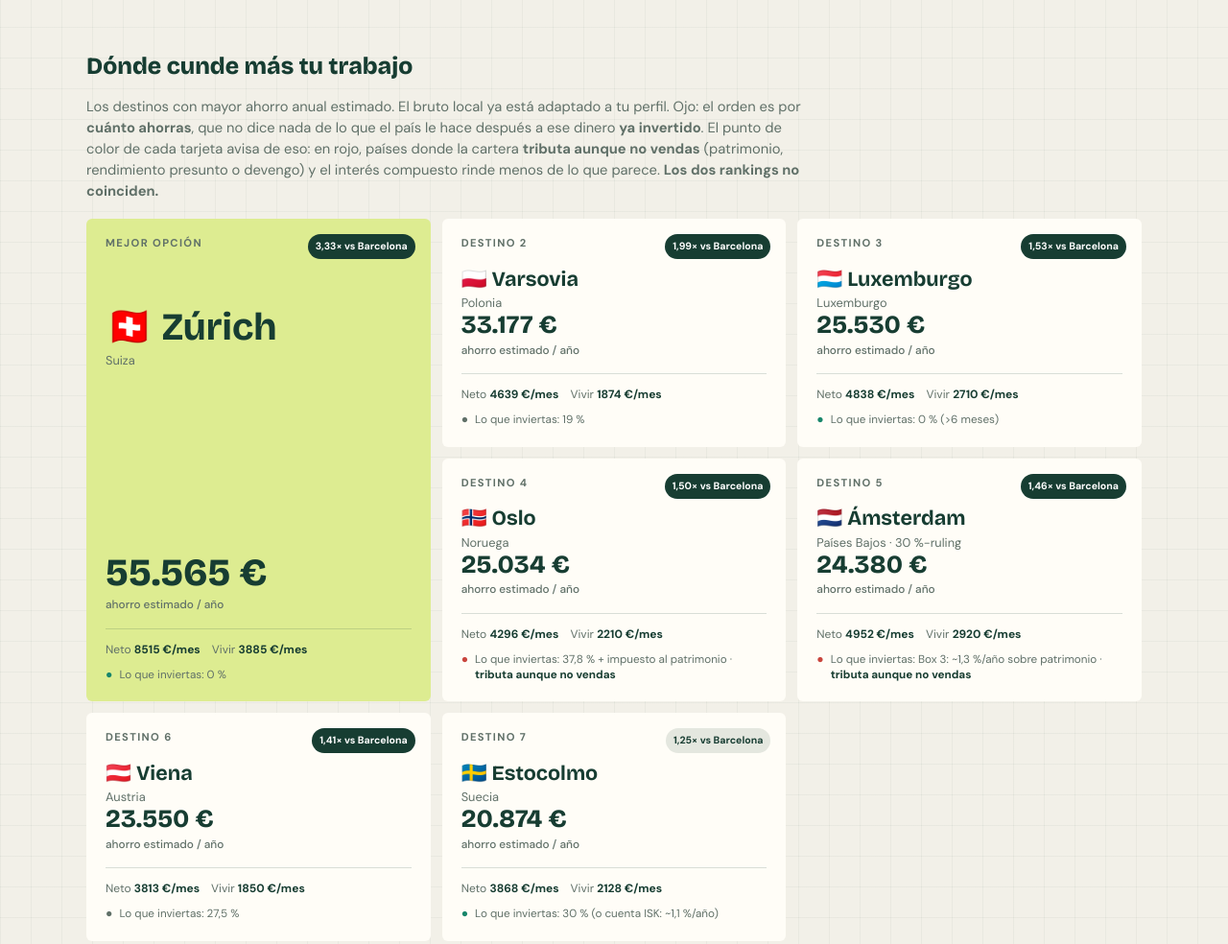
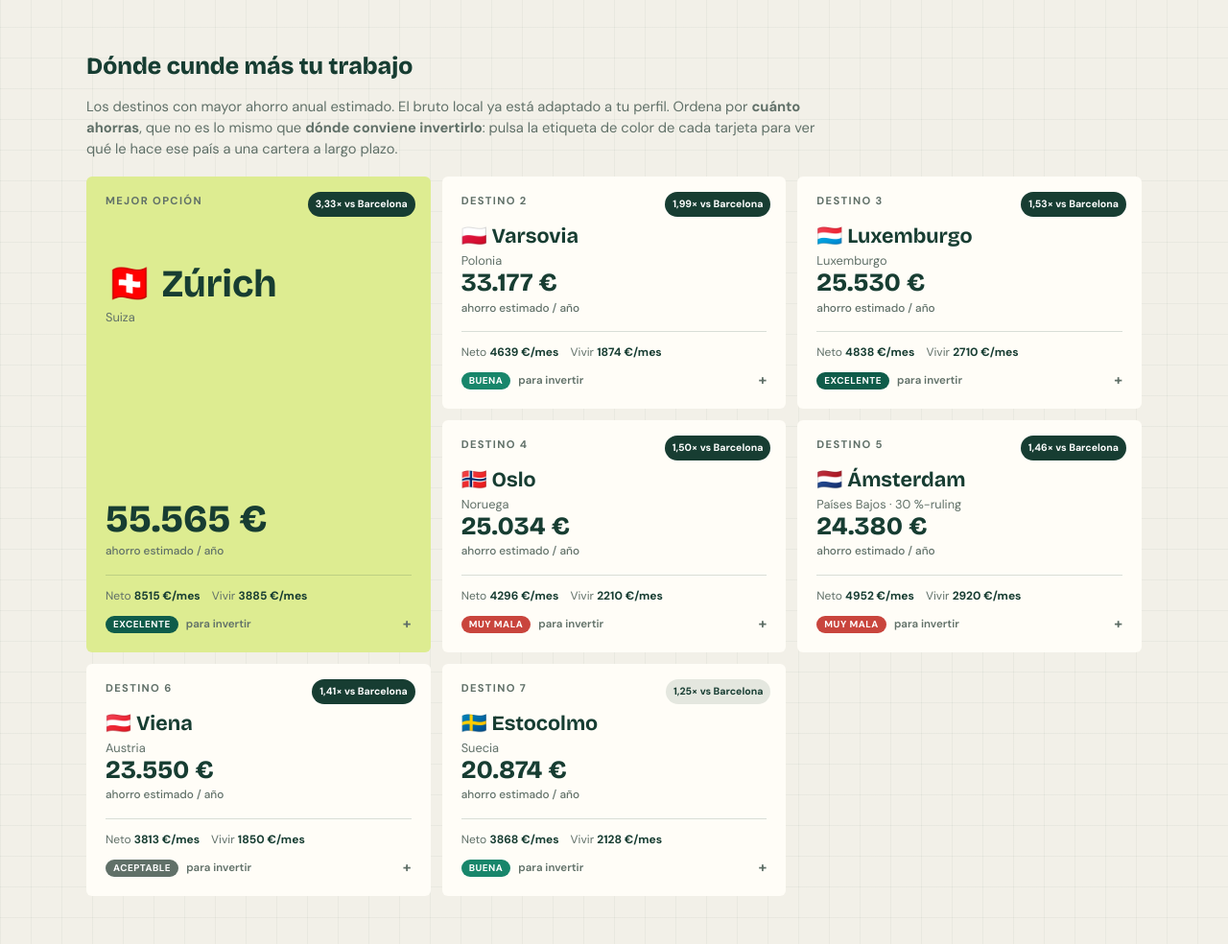
Before and after one commit to netraular/simple-webs, a plain HTML site: page pages/comparador-paises-v2.html in a window 1280 px wide. Shown: the part 1028-2012 px from the top of the page at 96% size. Drawn offline with nearby package versions, Linux system fonts and the light colour scheme.

Commit message:
feat(comparador): la fiscalidad de cada destino, en etiqueta desplegable
La linea de texto que se anadio a las tarjetas competia con el resto del
contenido y obligaba a leer para captar algo que se entiende de un vistazo.

Pasa a ser una etiqueta de color con una sola palabra (la escala Muy mala →
Excelente que la pagina ya usaba) y un <details> que, al pulsar, despliega el
texto de "Mientras la tienes" y "Al vender". Ese texto ya existia en los datos
pero solo salia en la seccion 6, que esta oculta, asi que en la practica no lo
veia nadie.

La entradilla de la seccion vuelve a una linea y remite a la etiqueta en vez
de explicarlo todo por adelantado.

Los colores de la escala NOTA eran hex de la paleta anterior: como solo se
usaban en secciones ocultas, la discrepancia no se notaba. Al pasar a primer
plano se migran al tema claro vigente, con contraste suficiente para texto
blanco (4,5:1 o mas en las cuatro notas que aparecen en los datos).

```diff
--- a/pages/comparador-paises-v2.html
+++ b/pages/comparador-paises-v2.html
@@ -248,10 +248,20 @@
   .destination .meta{display:flex; gap:12px; margin-top:16px; padding-top:12px; border-top:1px solid rgba(23,61,50,.16); font-size:.75rem; color:var(--mut)}
   .destination .meta b{color:var(--ink)}
   /* Fiscalidad del ahorro en la tarjeta: el ranking ordena por ahorro anual, que no dice
-     nada de lo que el país le hace luego a la cartera invertida. */
-  .destination .fiscal{display:flex; gap:7px; align-items:baseline; margin-top:9px; font-size:.73rem; color:var(--mut); line-height:1.35}
-  .destination .fiscal b{color:var(--ink)}
-  .destination .fiscal .fdot{flex:none; font-size:1.05em}
+     nada de lo que el país le hace luego a la cartera invertida. Se resume en una etiqueta
+     de color y el detalle se despliega al pulsar, para no llenar la tarjeta de texto. */
+  .destination .fiscal{margin-top:12px; font-size:.72rem; color:var(--mut)}
+  .destination .fiscal summary{list-style:none; cursor:pointer; display:flex; align-items:center;
+    gap:8px; font-weight:600; user-select:none}
+  .destination .fiscal summary::-webkit-details-marker{display:none}
+  .destination .fiscal summary::after{content:'+'; margin-left:auto; font-weight:800; font-size:.95rem;
+    line-height:1; color:var(--mut)}
+  .destination .fiscal[open] summary::after{content:'−'}
+  .destination .fiscal summary:hover .ftag{filter:brightness(1.12)}
+  .destination .ftag{background:var(--n); color:#fff; font:800 .62rem/1 "DM Sans",sans-serif;
+    text-transform:uppercase; letter-spacing:.5px; padding:4px 8px; border-radius:99px; white-space:nowrap}
+  .destination .fiscal p{margin:9px 0 0; line-height:1.45}
+  .destination .fiscal p b{color:var(--ink); text-transform:uppercase; font-size:.66rem; letter-spacing:.4px}
   .destination .status{position:absolute; top:16px; right:16px; border-radius:99px; padding:5px 8px; background:#e4e7df; font-size:.66rem; font-weight:700}
   .destination .status.yes{background:var(--ink); color:#fff}
   .chart{padding:26px 22px}
@@ -360,10 +370,8 @@
   <section>
     <h2 class="sec">Dónde cunde más tu trabajo</h2>
     <p class="lead">Los destinos con mayor ahorro anual estimado. El bruto local ya está adaptado a tu perfil.
-    Ojo: el orden es por <b>cuánto ahorras</b>, que no dice nada de lo que el país le hace después a ese dinero
-    <b>ya invertido</b>. El punto de color de cada tarjeta avisa de eso: en rojo, países donde la cartera
-    <b>tributa aunque no vendas</b> (patrimonio, rendimiento presunto o devengo) y el interés
-    compuesto rinde menos de lo que parece. <b>Los dos rankings no coinciden.</b></p>
+    Ordena por <b>cuánto ahorras</b>, que no es lo mismo que <b>dónde conviene invertirlo</b>: pulsa la etiqueta
+    de color de cada tarjeta para ver qué le hace ese país a una cartera a largo plazo.</p>
     <div class="destinations" id="destinations"></div>
     <div hidden><table><tbody id="tbody"></tbody></table></div>
   </section>
@@ -793,12 +801,15 @@ function aniosHasta(objetivo, anual, r){
 }
 
 /** Nota cualitativa del trato fiscal al ahorro invertido a largo plazo. */
+// Escala de fiscalidad del ahorro. Los colores son los del tema claro vigente (el segundo
+// bloque :root): antes eran hex de la paleta anterior, que no se notaba porque esta escala
+// sólo salía en secciones hoy ocultas. Ahora encabeza cada tarjeta de destino.
 const NOTA = [
-  {t:'Muy mala',  c:'#d61f4e'},
-  {t:'Mala',      c:'#c2410c'},
-  {t:'Aceptable', c:'#514b5e'},
-  {t:'Buena',     c:'#256a29'},
-  {t:'Excelente', c:'#0b7268'}
+  {t:'Muy mala',  c:'#c9453d'},   // --danger
+  {t:'Mala',      c:'#c45a3f'},   // --warn
+  {t:'Aceptable', c:'#607068'},   // --mut
+  {t:'Buena',     c:'#18866b'},   // --ok
+  {t:'Excelente', c:'#0f5c4a'}    // --ok, un paso más oscuro
 ];
 
 // Qué le hace cada país a una cartera a largo plazo, a partir del campo `cgtTipo`:
@@ -935,10 +946,11 @@ function render(){
         <span>Neto <b>${eur(f.netoMesEUR)}/mes</b></span>
         <span>Vivir <b>${eur(f.colMesEUR)}/mes</b></span>
       </div>
-      <div class="fiscal" title="${CGT_TIPO[f.cgtTipo].t}">
-        <span class="fdot" style="color:${CGT_TIPO[f.cgtTipo].c}">●</span>
-        <span>Lo que inviertas: ${f.cgt}${CGT_TIPO[f.cgtTipo].aviso ? ` · <b>${CGT_TIPO[f.cgtTipo].aviso}</b>` : ''}</span>
-      </div>
+      <details class="fiscal" style="--n:${NOTA[f.inv.n].c}">
+        <summary><span class="ftag">${NOTA[f.inv.n].t}</span> para invertir</summary>
+        <p><b>Mientras la tienes:</b> ${f.inv.mantener}</p>
+        <p><b>Al vender:</b> ${f.inv.vender}</p>
+      </details>
     </article>`).join('');
 
   /* ---- 2. Tabla ---- */
```
